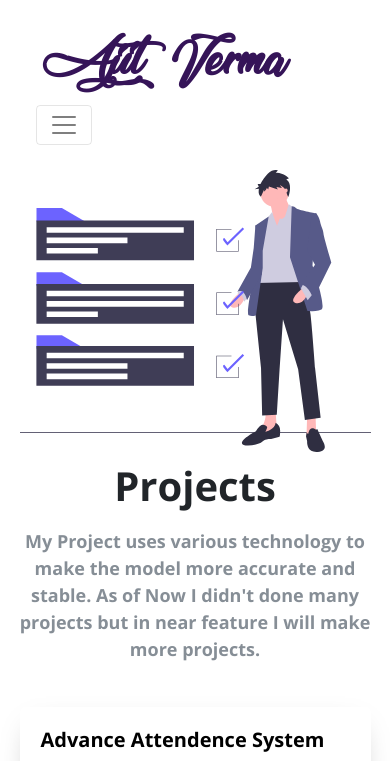
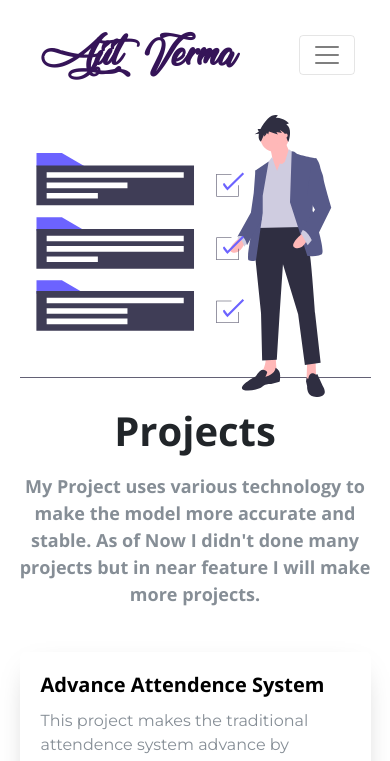
Before and after one commit to AjitVerma15/Interactive-Portfolio, a plain HTML site: page Project.html in a window 390 px wide. Shown: the top 761 px of the page. Drawn offline with nearby package versions, Linux system fonts and the light colour scheme; a web font is replaced by a local one.

Commit message:
Update Project.css

```diff
--- a/Project.css
+++ b/Project.css
@@ -22,6 +22,14 @@ body{
       font-weight: bold;
       color: #351458;
   }
+  @media only screen and (max-width : 764px){
+      .brand-name ,.navbar-light .navbar-brand{
+      font-family: "Lovely Home";
+      font-size: 40px;
+      font-weight: bold;
+      color: #351458;
+  }
+}
   .headerachor {
     color: black;
     margin: 0 7px 0 7px;
```
